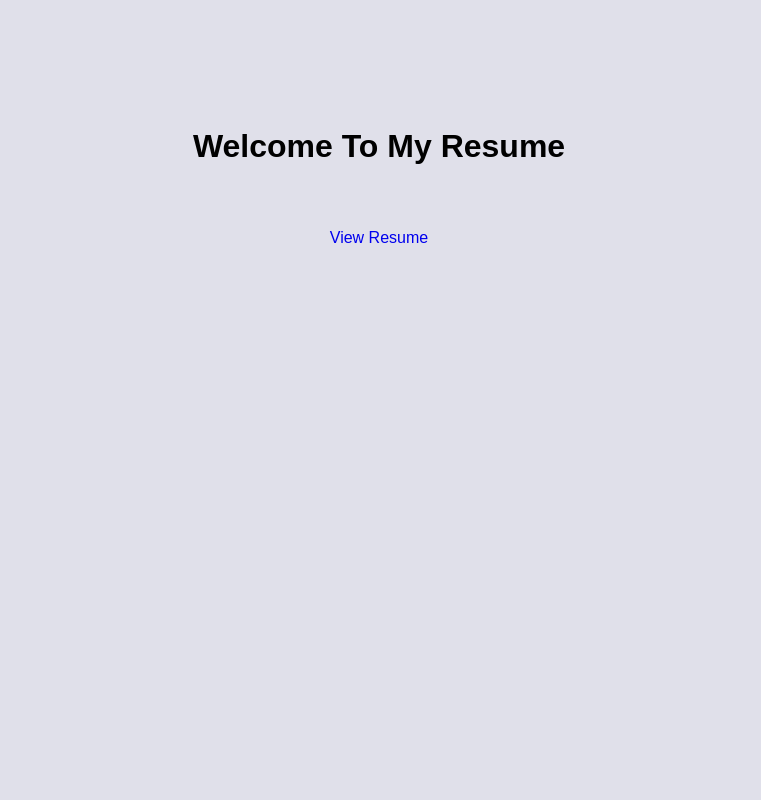
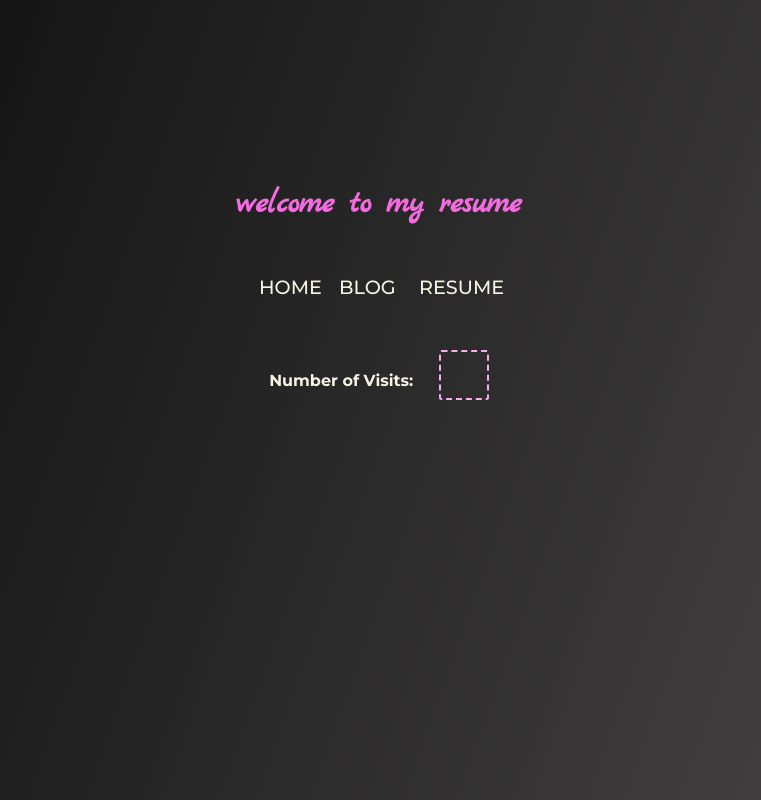
Before and after one commit to mercybaffour/resume, a plain HTML site: page public/index.html in a window 1280 px wide. Shown: the top 800 px of the page, without its empty margins (261-1022 px from the left). Drawn offline with Linux system fonts and the light colour scheme.

Commit message:
added script to call API

```diff
--- a/public/index.html
+++ b/public/index.html
@@ -5,13 +5,22 @@
     <meta http-equiv="X-UA-Compatible" content="IE=edge">
     <meta name="viewport" content="width=device-width, initial-scale=1.0">
     <title>Document</title>
-    <link rel="stylesheet" href="styles.css">
+    <link rel="stylesheet" href="main.css">
 </head>
 <body>
-    <h1 class="site-title">Welcome To My Resume</h1>
-    <div>
-        <a href="resume.html" class="resume-link">View Resume</a>
+    <div class="container">
+        <h1 class="logo">welcome to my resume</h1>
+        <nav class="navMenu">
+            <a href="#">Home</a>
+            <a href="#">Blog</a>
+            <a href="resume.html">Resume</a>
+        </nav>
+        <div class="visit-container">
+            <h4 class="number-visits">Number of Visits:</h4>
+            <div id="visits"></div>
+        </div>
     </div>
 
+    <script src="script.js"></script>
 </body>
 </html>
--- /dev/null
+++ b/public/main.css
@@ -0,0 +1,75 @@
+@import url("https://fonts.googleapis.com/css2?family=Montserrat:wght@400;500;600;700&display=swap");
+@import url('https://fonts.googleapis.com/css2?family=Marck+Script&display=swap');
+* {
+  margin: 0;
+  padding: 0;
+  box-sizing: border-box;
+}
+
+body {
+background: linear-gradient(109.6deg, rgba(0, 0, 0, 0.93) 11.2%, rgb(63, 61, 61) 78.9%);
+background-repeat: no-repeat;
+  font-family: "Montserrat", sans-serif;
+height: 100vh;
+}
+
+.container {
+	margin-top: 15%;
+	height: 200px;
+	display: flex;
+	flex-direction: column;
+	justify-content: center;
+}
+
+.logo {
+	margin-bottom: 4%;
+	text-align: center;
+	color: #f26ce0;
+	font-family: 'Marck Script', cursive;
+}
+
+.navMenu {
+ display: flex;
+ justify-content: center;
+ margin-bottom: 4%;
+}
+
+.navMenu a {
+  color: #f6f4e6;
+  text-decoration: none;
+  font-size: 1.2em;
+  text-transform: uppercase;
+  font-weight: 500;
+  display: inline-block;
+  width: 80px;
+  -webkit-transition: all 0.2s ease-in-out;
+  transition: all 0.2s ease-in-out;
+}
+
+.navMenu a:hover {
+  color: #f5afec;
+}
+
+.visit-container {
+	display: flex;
+	justify-content: center;
+	align-items: center;
+}
+
+.number-visits {
+	color: #f6f4e6;
+	text-align: center;
+	margin-top: 10px;
+}
+
+#visits {
+	margin-left: 2%;
+	width: 50px;
+	height: 50px;
+	border: 2px dashed #f5afec;
+	border-radius: 5%;
+	color: white;
+	font-weight: 600;
+	padding-top: 10px;
+	text-align: center;
+}
--- a/public/styles.css
+++ b/public/styles.css
@@ -15,23 +15,6 @@
     grid-template-columns: repeat(7, 1fr);
 }
 
-body {
-    background-color:#E0E0EA;
-}
-
-/* Main Page */
-
-.site-title {
-    margin-top: 10%;
-    text-align: center;
-}
-
-.resume-link {
-    margin-top: 5%;
-    text-decoration: none;
-    display: block;
-    text-align: center;
-}
 
 /* Resume Page */
 
```
Also changed, not shown: public/script.js (added, +16 -0 lines).
